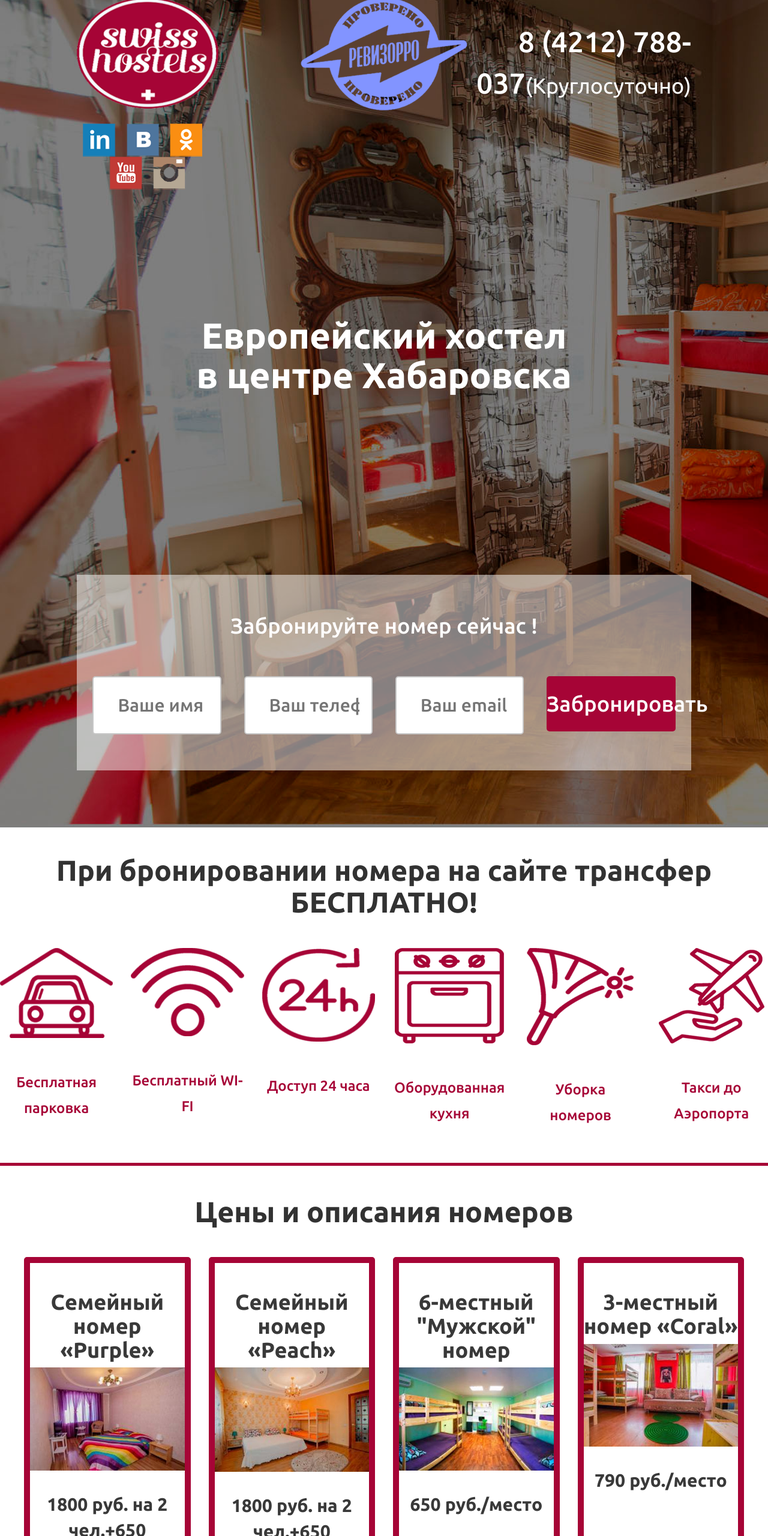
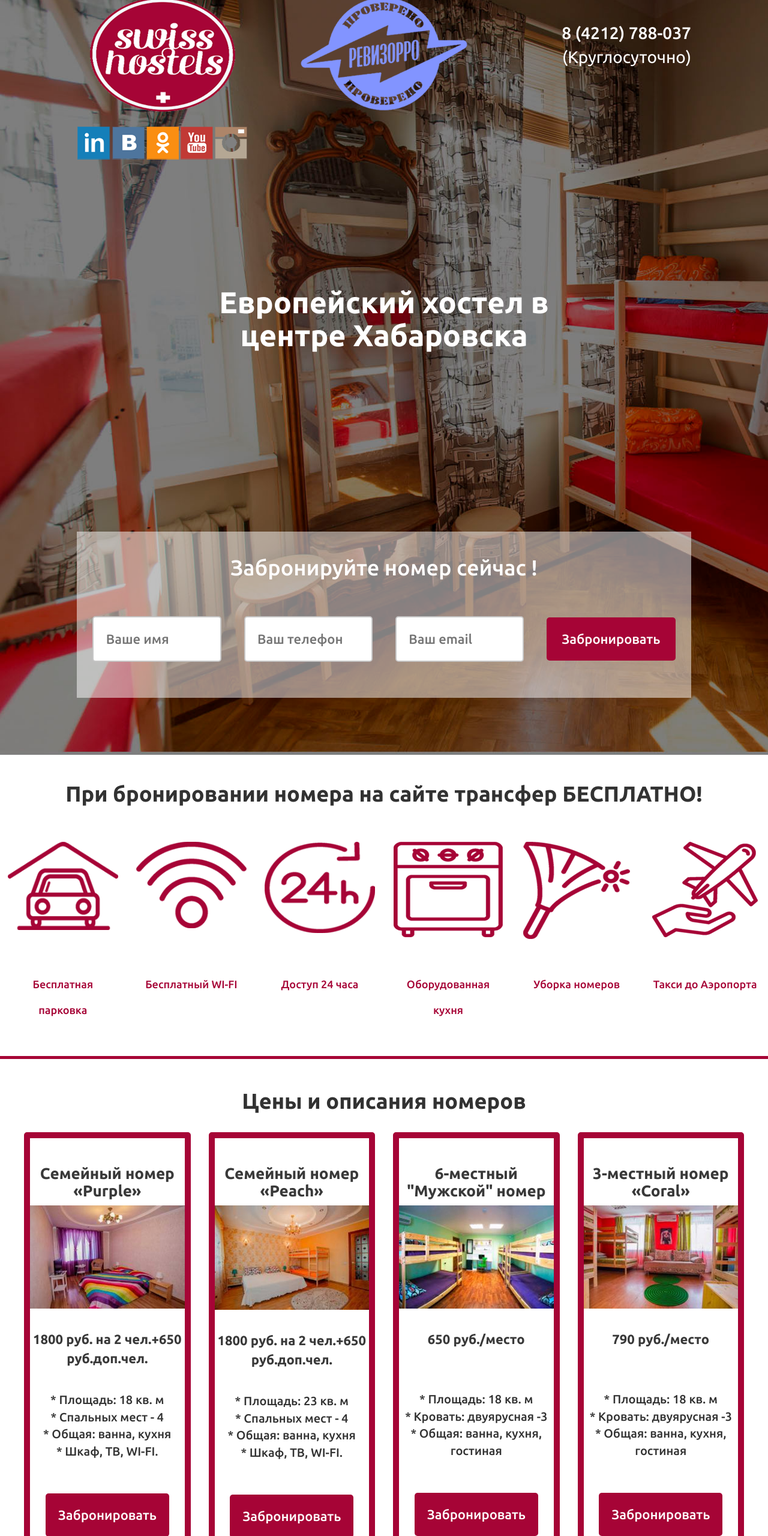
Before and after one commit to inspirrrada/Hotel.app, a plain HTML site: page index.html in a window 1280 px wide. Shown: the part 100-2660 px from the top of the page at 60% size. Drawn offline with Linux system fonts and the light colour scheme.

Commit message:
adaptive part

```diff
--- a/index.html
+++ b/index.html
@@ -15,6 +15,14 @@
 				<div class="logo-block">
 					<div class="logo">
 						<img src="img/logo.png" alt="Logo">
+					</div>
+				</div>
+				<div class="mark-logo">
+					<img src="img/mark-verified.png" alt="Checked">
+				</div>
+				<div class="contacts">
+					<span class="tel">8 (4212) 788-037</span><br>
+					<span>(Круглосуточно)</span>
 				</div>
 				<div class="socials">
 					<a href="https://www.linkedin.com/">
@@ -35,14 +43,6 @@
 
 				</div>
 			</div>
-				<div class="mark-logo">
-					<img src="img/mark-verified.png" alt="Checked">
-				</div>
-				<div class="contacts">
-					<span class="tel">8 (4212) 788-037</span>
-					<span>(Круглосуточно)</span>
-				</div>
-			</div>
 			<h1>Европейский хостел в центре Хабаровска</h1>
 			<div class="booking-form">
 				<h3>Забронируйте номер сейчас !</h3>
@@ -58,7 +58,7 @@
 			<div class="features">
 				<h2>При бронировании номера на сайте трансфер БЕСПЛАТНО!</h2>
 				<div class="row">
-					<div class="col-lg-2">
+					<div class="col-lg-2 col-md-4 col-sm-6 col-xs-12">
 						<div class="fearure-block">
 							<div class="feature-img">
 								<img src="img/icon_parking.png" alt="Parking">
@@ -66,7 +66,7 @@
 							<span>Бесплатная парковка</span>
 						</div>
 					</div>
-					<div class="col-lg-2">
+					<div class="col-lg-2 col-md-4 col-sm-6 col-xs-12">
 						<div class="fearure-block">
 							<div class="feature-img">
 								<img src="img/icon_wifi.png" alt="Wi-fi">
@@ -74,7 +74,7 @@
 							<span>Бесплатный WI-FI</span>
 						</div>
 					</div>
-					<div class="col-lg-2">
+					<div class="col-lg-2 col-md-4 col-sm-6 col-xs-12">
 						<div class="fearure-block">
 							<div class="feature-img">
 								<img src="img/icon_24h.png" alt="24hours">
@@ -82,7 +82,7 @@
 							<span>Доступ 24 часа</span>
 						</div>
 					</div>
-					<div class="col-lg-2">
+					<div class="col-lg-2 col-md-4 col-sm-6 col-xs-12">
 						<div class="fearure-block">
 							<div class="feature-img">
 								<img src="img/icon_kitchen.png" alt="Kitchen">
@@ -90,7 +90,7 @@
 							<span>Оборудованная кухня</span>
 						</div>
 					</div>
-					<div class="col-lg-2">
+					<div class="col-lg-2 col-md-4 col-sm-6 col-xs-12">
 						<div class="fearure-block">
 							<div class="feature-img">
 								<img src="img/icon_cleaning.png" alt="Cleaning">
@@ -98,7 +98,7 @@
 							<span>Уборка номеров</span>
 						</div>
 					</div>
-					<div class="col-lg-2">
+					<div class="col-lg-2 col-md-4 col-sm-6 col-xs-12">
 						<div class="fearure-block">
 							<div class="feature-img">
 								<img src="img/icon_taxi.png" alt="Taxi">
@@ -111,7 +111,7 @@
 			<div class="prices">
 				<h2>Цены и описания номеров</h2>
 				<div class="row">
-					<div class="col-lg-3">
+					<div class="col-lg-3 col-md-6 col-sm-6 col-xs-12">
 						<div class="room-block">
 							<h4>Семейный номер «Purple»</h4>
 							<div class="room-img">
@@ -127,7 +127,7 @@
 							<button>Забронировать</button>
 						</div>
 					</div>
-					<div class="col-lg-3">
+					<div class="col-lg-3 col-md-6 col-sm-6 col-xs-12">
 						<div class="room-block">
 							<h4>Семейный номер «Peach»</h4>
 							<div class="room-img">
@@ -143,7 +143,7 @@
 							<button>Забронировать</button>
 						</div>
 					</div>
-					<div class="col-lg-3">
+					<div class="col-lg-3 col-md-6 col-sm-6 col-xs-12">
 						<div class="room-block">
 							<h4>6-местный "Мужской" номер</h4>
 							<div class="room-img">
@@ -158,7 +158,7 @@
 							<button>Забронировать</button>
 						</div>
 					</div>
-					<div class="col-lg-3">
+					<div class="col-lg-3 col-md-6 col-sm-6 col-xs-12">
 						<div class="room-block">
 							<h4>3-местный номер «Coral»</h4>
 							<div class="room-img">
@@ -181,6 +181,7 @@
 						<input type="tel" name="telUser" placeholder="Ваш телефон">
 						<input type="email" name="emailUser" placeholder="Ваш email">
 						<button>Забронировать</button>
+					</form>
 				</div>
 			</div>
 		</main>
--- a/sass/styles.sass
+++ b/sass/styles.sass
@@ -36,23 +36,25 @@ header
   font-size: 0
 
 .logo-block
-  width: 23%
+  width: 25%
+  margin-right: 10%
   text-align: center
   display: inline-block
-  margin-right: 12%
+
 
 .logo
   margin-bottom: 25px
 
 .socials
   font-size: 0
+  width: 25%
+  text-align: center
+  a
+    display: inline-block
+    margin-right: 15px
 
-.socials a
-  display: inline-block
-  margin-right: 17px
-
-.socials a:last-child
-  margin-right: 0
+    a:last-child
+      margin-right: 0
 
 .socials a:hover
   opacity: .6
@@ -101,8 +103,7 @@ header
   padding-top: 40px
   color: white
 
-
-.contacts .tel
+.tel
   font-size: 48px
   font-weight: 500
 
@@ -120,7 +121,7 @@ h1
 header .booking-form
   max-width: 80%
   margin: 0 auto
-  padding: 45px 1px 60px 1px
+  padding: 20px 1px 60px 1px
   background-color: rgba(255,255,255,0.5)
   text-align: center
 
@@ -128,13 +129,13 @@ header .booking-form
   font-size: 36px
   color: #fffefe
   font-weight: 500
-  margin-bottom: 65px
+  margin-bottom: 6%
 
 .booking-form input
   font-size: 30px
   font-weight: 500
   color: #252525
-  padding: 25px 20px 25px 40px
+  padding: 2% 2% 2% 2%
   border: 2px solid #c7c7c7
   border-radius: 5px
   width: 21%
@@ -162,16 +163,20 @@ main
 
 .features
   border-bottom: 5px solid #a60436
-  padding: 25px 0 60px 0
+  padding: 25px 1% 60px 1%
 
 h2
   font-size: 48px
   color: #323232
-  margin-bottom: 50px
+  //margin-bottom: 50px
   font-weight: bold
+
+.fearure-block
+  margin-top: 50px
 
 .feature-img
   margin-bottom: 50px
+  min-height: 162px
 
 .features span
   font-size: 24px
@@ -187,6 +192,7 @@ h2
   border-radius: 5px
   text-align: center
   padding: 35px 0 40px 0
+  margin-top: 8%
 
 .room-block h4
   font-size: 36px
@@ -228,3 +234,112 @@ main .booking-form input::placeholder
 
 main .booking-form button
   width: 18%
+
+@media (max-width: 1749px)
+  .logo-block
+    width: 28%
+    margin-right: 7%
+  .socials
+    width: 28%
+  .socials a
+    margin-right: 5px
+
+
+@media (max-width: 1700px)
+  .room-block h4
+    font-size: 26px
+    min-height: 56px
+  .room-block span
+    font-size: 22px
+    min-height: 62px
+  .room-describe
+    font-size: 20px
+    min-height: 130px
+  .room-block button
+    font-size: 22px
+  button
+    font-size: 30px
+
+
+
+@media (max-width: 1400px)
+  //.header-top img
+  //  width: 75%
+  //.contacts
+  //  padding-top: 10px
+  .contacts span
+    font-size: 28px
+  .socials a
+    margin-right: 2px
+  h1
+    font-size: 50px
+  .booking-form input
+    font-size: 22px
+  button
+    font-size: 22px
+  h2
+    font-size: 36px
+  .features span
+    font-size: 18px
+
+@media (max-width: 1000px)
+  .contacts span
+    font-size: 24px
+  h1
+    font-size: 40px
+  h2
+    font-size: 28px
+  .booking-form h3
+    font-size: 28px
+  .booking-form input
+    font-size: 18px
+    padding: 2% 1% 2% 1%
+  button
+    font-size: 18px
+
+@media (max-width: 900px)
+  .booking-form input
+    display: block
+    width: 80%
+    margin: 0 auto 2% auto
+
+  .booking-form button
+    width: 80%
+    margin-top: 5%
+
+  main .booking-form input
+    width: 80%
+    margin: 0 auto 2% auto
+
+  main .booking-form button
+    width: 80%
+    margin-top: 5%
+
+@media (max-width: 700px)
+  .contacts span
+    font-size: 20px
+  .socials
+    width: 100%
+  .logo-block
+    width: 40%
+    margin-right: 20%
+  .mark-logo
+    width: 40%
+  .contacts
+    display: block
+    width: 100%
+    text-align: center
+    margin-bottom: 5%
+  .contacts span
+    font-size: 28px
+  h1
+    font-size: 30px
+    width: 100%
+  h2
+    font-size: 24px
+  .booking-form h3
+    font-size: 22px
+  .booking-form input
+    font-size: 14px
+  .booking-form button
+    font-size: 18px
```
Also changed, not shown: css/styles.css, 1 other file. Lines whose indentation alone changed are shown as unchanged.
